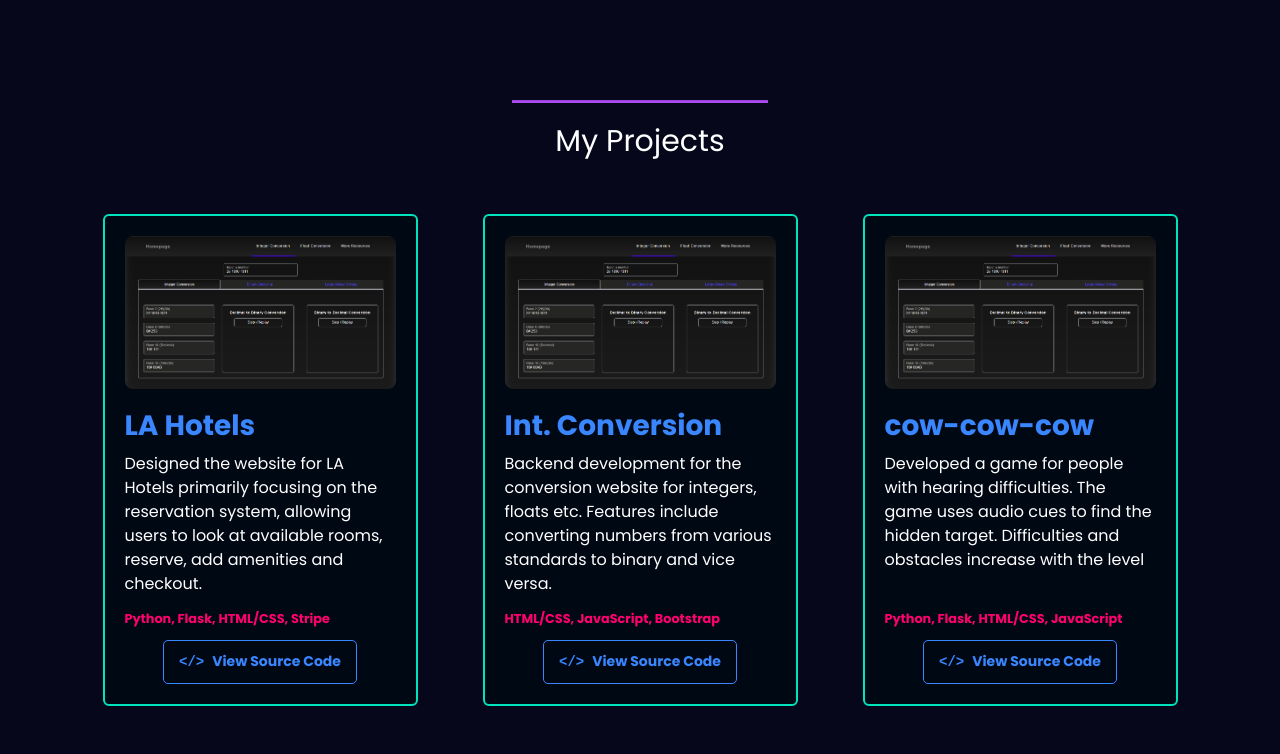
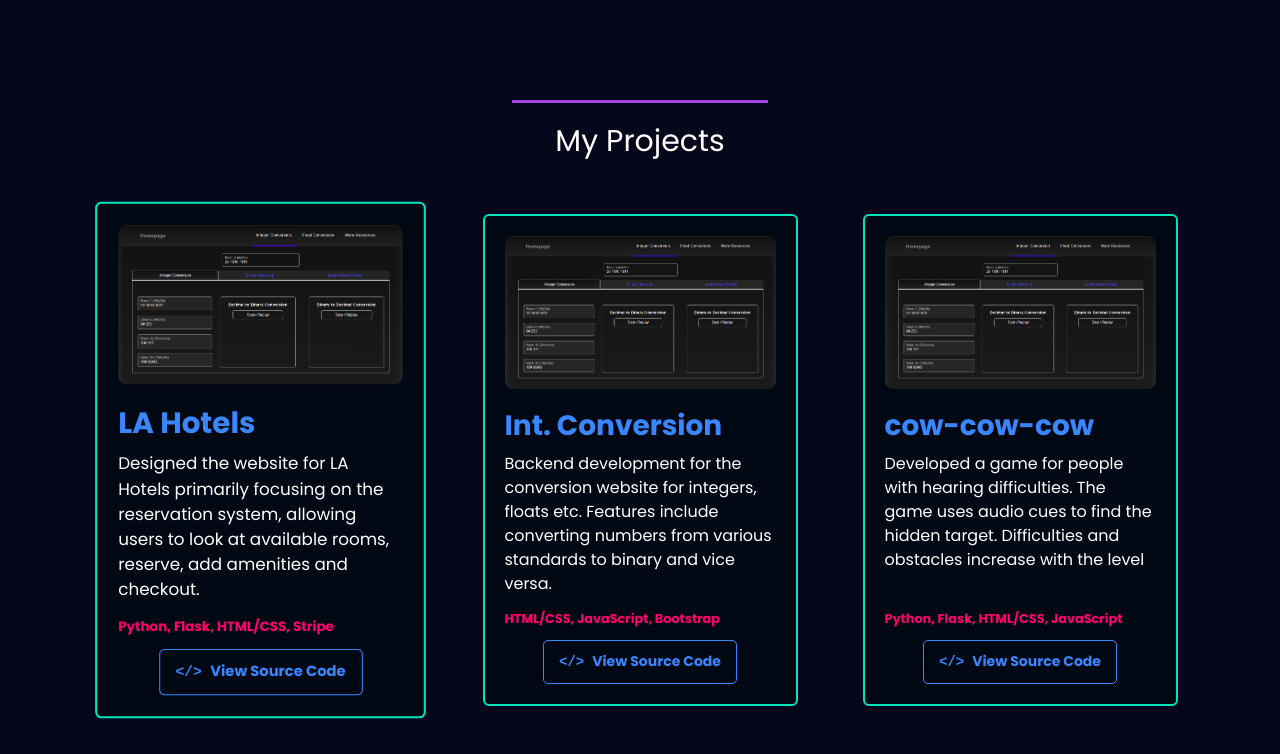
Before and after one commit to Vaish1405/Python-Portfolio, a plain HTML site: page index.html in a window 1280 px wide. In both pictures the pointer is over the element 260 px from the left and 2528 px from the top of the page. Shown: the part 2068-2822 px from the top of the page. Drawn offline with nearby package versions, Linux system fonts and the light colour scheme.

Commit message:
hover functionality to the projects section

```diff
--- a/styles.css
+++ b/styles.css
@@ -344,6 +344,10 @@ nav {
     position: relative;
 }
 
+.project:hover {
+    transform: scale(1.05);
+}
+
 .project h3 {
     color: #3A86FF;
     font-weight: 600;
```
